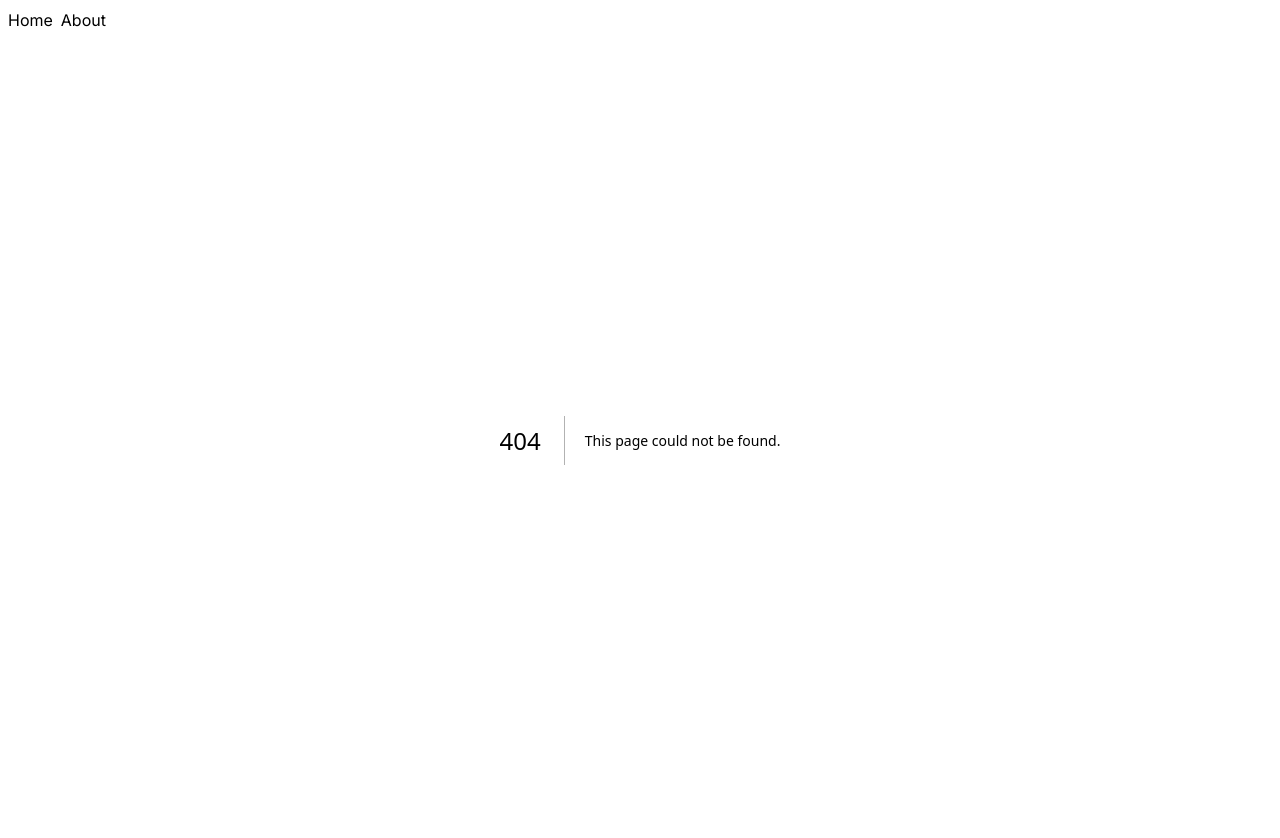
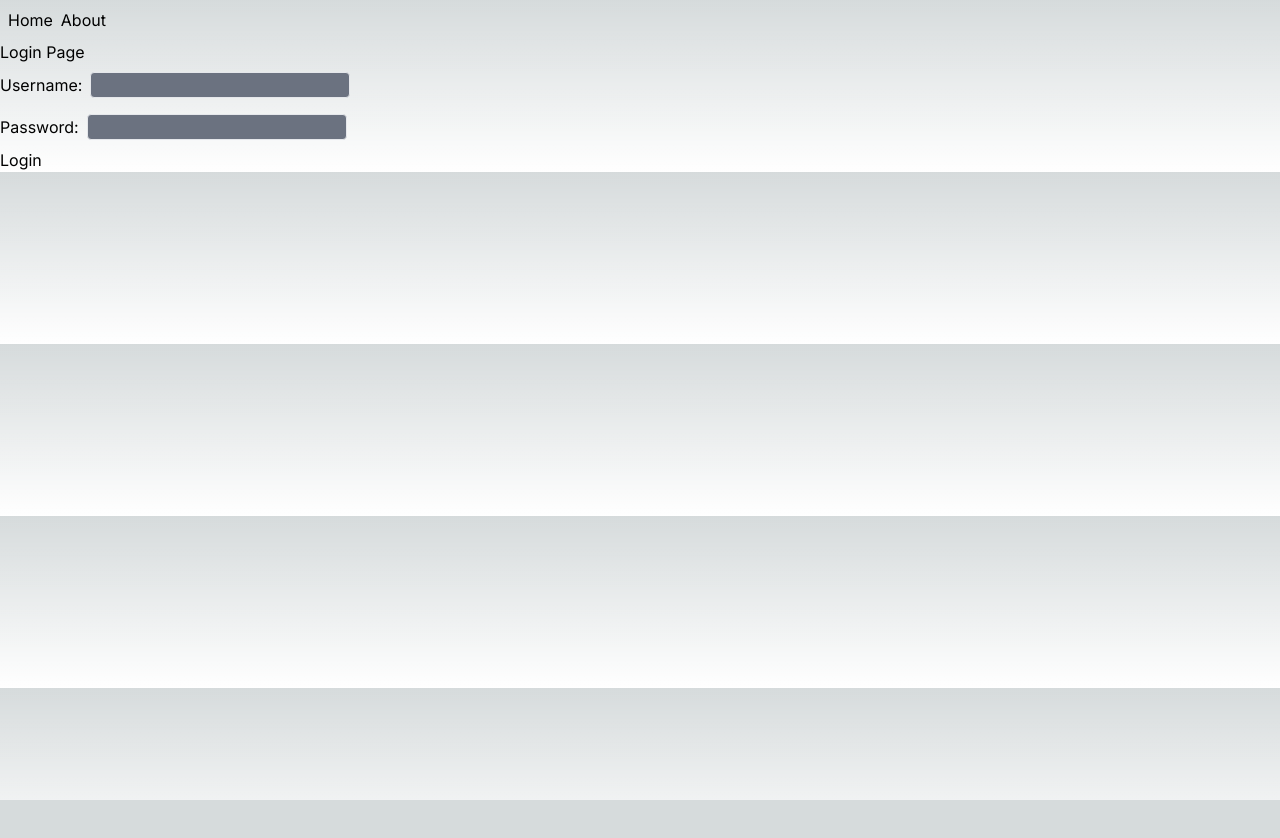
Before and after one commit to sonoda-kengo/daily-score-frontend, a Next.js app: page /login in a window 1280 px wide. Before the commit this address had no page. After the commit the page ends 800 px from the top, so only its background shows below. Built offline with nearby package versions, Linux system fonts and the light colour scheme.

Commit message:
add minimum login-form

```diff
--- a/app/layout.tsx
+++ b/app/(site)/layout.tsx
@@ -1,6 +1,6 @@
 import './globals.css';
 import { Inter } from 'next/font/google';
-import Header from './components/header';
+import Header from '../components/header';
 
 const inter = Inter({ subsets: ['latin'] });
 
--- /dev/null
+++ b/app/(site)/login/page.tsx
@@ -0,0 +1,12 @@
+import LoginForm from '@/app/components/login/login-form';
+
+const LoginPage: React.FC = () => {
+  return (
+    <div>
+      <h1>Login Page</h1>
+      <LoginForm />
+    </div>
+  );
+};
+
+export default LoginPage;
--- /dev/null
+++ b/app/(site)/test/getBE.tsx
@@ -0,0 +1,19 @@
+const getCategoryBE = async () => {
+  const token = '';
+
+  try {
+    const res = await fetch('http://127.0.0.1:8000/apiv1/categories', {
+      headers: {
+        Authorization: `Bearer ${token}`,
+        'Content-Type': 'application/json',
+      },
+    });
+    const data = await res.json();
+    return data;
+  } catch (error: any) {
+    console.error('Error fetching data:', error.message);
+    throw error;
+  }
+};
+
+export default getCategoryBE;
--- a/app/test/page.tsx
+++ b/app/(site)/test/page.tsx
@@ -10,7 +10,6 @@ export default async function Page() {
     <>
       <h1 className='text-4xl font-bold'>{test[0].id}</h1>
       <h1>{test[0].name}</h1>
-      <h3>{test[0].name}</h3>
     </>
   );
 }
--- /dev/null
+++ b/app/components/login/login-api.tsx
@@ -0,0 +1,24 @@
+export const handleLogin = async (username: string, password: string) => {
+  try {
+    const response = await fetch('http://127.0.0.1:8000/apiv1/login/', {
+      method: 'POST',
+      headers: {
+        'Content-Type': 'application/json',
+      },
+      body: JSON.stringify({
+        username,
+        password,
+      }),
+    });
+
+    if (response.ok) {
+      const data = await response.json();
+      // Store the token in a secure way (e.g., in a cookie or local storage)
+      console.log('Token:', data.access);
+    } else {
+      console.error('Login failed');
+    }
+  } catch (error) {
+    console.error('Error during login:', error);
+  }
+};
--- /dev/null
+++ b/app/components/login/login-form.tsx
@@ -0,0 +1,44 @@
+'use client';
+import { useState } from 'react';
+import { handleLogin } from './login-api';
+
+const LoginForm: React.FC = () => {
+  const [username, setUsername] = useState('');
+  const [password, setPassword] = useState('');
+
+  const handleLoginClick = async () => {
+    await handleLogin(username, password);
+  };
+
+  return (
+    <div>
+      <form>
+        <label>
+          Username:
+          <input
+            type='text'
+            value={username}
+            onChange={(e) => setUsername(e.target.value)}
+            className='border rounded bg-gray-500 px-3 m-2'
+          />
+        </label>
+        <br />
+        <label>
+          Password:
+          <input
+            type='password'
+            value={password}
+            onChange={(e) => setPassword(e.target.value)}
+            className='border rounded bg-gray-500 px-3 m-2'
+          />
+        </label>
+        <br />
+        <button type='button' onClick={handleLoginClick}>
+          Login
+        </button>
+      </form>
+    </div>
+  );
+};
+
+export default LoginForm;
--- a/app/test/getBE.tsx
+++ /dev/null
@@ -1,13 +0,0 @@
-const getCategoryBE = async () => {
-  const res = await fetch('http://127.0.0.1:8000/apiv1/categories');
-
-  if (!res.ok) {
-    throw new Error('Failed to fetch');
-  }
-
-  const data = await res.json();
-  console.log('test', data);
-  return data;
-};
-
-export default getCategoryBE;
```
Also changed, not shown: app/(site)/globals.css (renamed from app/globals.css), app/(site)/page.tsx (renamed from app/page.tsx).
